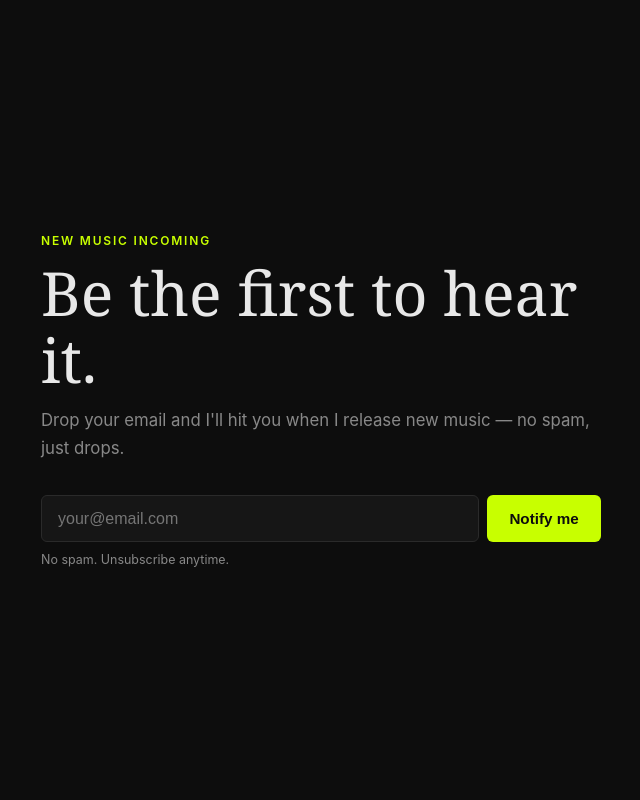
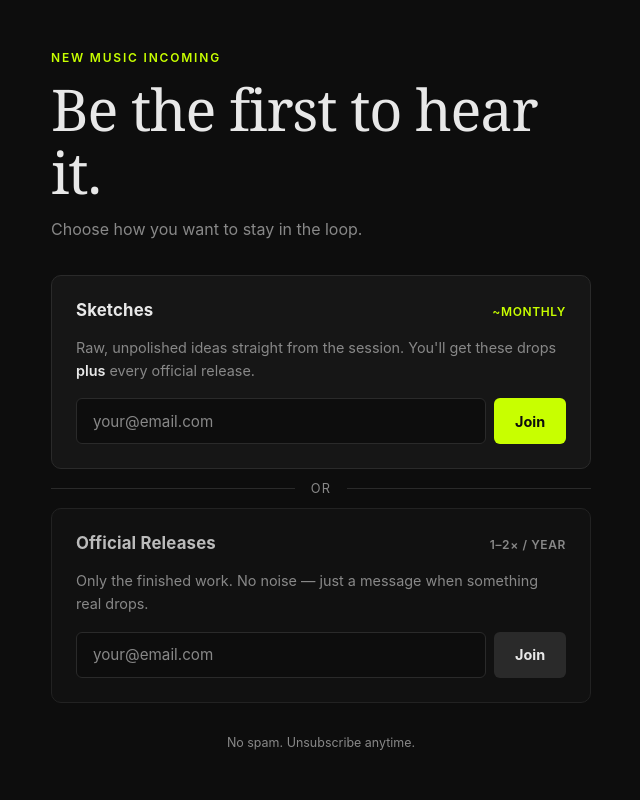
Before and after one commit to DouglasJamesAldridge/music-site, a Flask app: page / in a window 1280 px wide. Shown: the whole page, without its empty margins (319-959 px from the left). Run offline with Flask 3, Linux system fonts and the light colour scheme.

Commit message:
Add two subscription tiers

```diff
--- a/app.py
+++ b/app.py
@@ -1,4 +1,5 @@
 # app.py
+
 import re
 import os
 import sqlite3
@@ -9,48 +10,92 @@ app.secret_key = os.environ.get("SECRET_KEY", "local-dev-fallback")
 
 DATABASE = "subscribers.db"
 
+
+# --- Database Helpers ---
+
 def get_db_connection():
     conn = sqlite3.connect(DATABASE)
     conn.row_factory = sqlite3.Row
     return conn
 
+
 def init_db():
+    """
+    Create the subscribers table with a 'list' column to track
+    which list each person signed up for:
+      'sketches' = monthly drops + official releases
+      'official' = official releases only
+    The UNIQUE constraint is on (email + list) so the same email
+    can't appear twice on the same list.
+    """
     conn = get_db_connection()
     conn.execute("""
         CREATE TABLE IF NOT EXISTS subscribers (
-            id      INTEGER PRIMARY KEY AUTOINCREMENT,
-            email   TEXT NOT NULL UNIQUE,
-            created_at DATETIME DEFAULT CURRENT_TIMESTAMP
+            id         INTEGER PRIMARY KEY AUTOINCREMENT,
+            email      TEXT NOT NULL,
+            list       TEXT NOT NULL CHECK(list IN ('sketches', 'official')),
+            created_at DATETIME DEFAULT CURRENT_TIMESTAMP,
+            UNIQUE(email, list)
         )
     """)
     conn.commit()
     conn.close()
 
+
+# --- Email Validation ---
+
 def is_valid_email(email):
     pattern = r"^[^@\s]+@[^@\s]+\.[^@\s]+$"
     return re.match(pattern, email) is not None
+
+
+# --- Routes ---
 
 @app.route("/", methods=["GET", "POST"])
 def index():
     if request.method == "POST":
         email = request.form.get("email", "").strip().lower()
+        # 'list_type' comes from a hidden input in each form
+        list_type = request.form.get("list_type", "").strip()
+
+        # Validate list_type
+        if list_type not in ("sketches", "official"):
+            flash("Something went wrong. Please try again.", "error")
+            return redirect(url_for("index"))
+
+        # Validate email
         if not email:
             flash("Please enter your email address.", "error")
             return redirect(url_for("index"))
+
         if not is_valid_email(email):
             flash("That doesn't look like a valid email. Please try again.", "error")
             return redirect(url_for("index"))
+
+        # Save to database
         conn = get_db_connection()
         try:
-            conn.execute("INSERT INTO subscribers (email) VALUES (?)", (email,))
+            conn.execute(
+                "INSERT INTO subscribers (email, list) VALUES (?, ?)",
+                (email, list_type)
+            )
             conn.commit()
-            flash("You're on the list! I'll hit you when new music drops.", "success")
+
+            if list_type == "sketches":
+                flash("You're on the Sketches list — expect raw drops in your inbox.", "success")
+            else:
+                flash("You're on the Official Releases list — I'll hit you when it's official.", "success")
+
         except sqlite3.IntegrityError:
-            flash("You're already subscribed — stay tuned.", "info")
+            flash("You're already subscribed to that list.", "info")
+
         finally:
             conn.close()
+
         return redirect(url_for("index"))
+
     return render_template("index.html")
+
 
 if __name__ == "__main__":
     init_db()
--- a/static/css/style.css
+++ b/static/css/style.css
@@ -1,31 +1,220 @@
+/* static/css/style.css */
+
 *, *::before, *::after { box-sizing: border-box; margin: 0; padding: 0; }
+
 :root {
-  --bg: #0d0d0d; --surface: #161616; --border: #2a2a2a;
-  --text: #e8e8e8; --text-muted: #888; --accent: #c8ff00;
-  --accent-dim: #a8d400; --error: #ff5c5c; --info: #5cb8ff;
+  --bg:          #0d0d0d;
+  --surface:     #161616;
+  --surface-alt: #111111;
+  --border:      #2a2a2a;
+  --text:        #e8e8e8;
+  --text-muted:  #888;
+  --accent:      #c8ff00;
+  --accent-dim:  #a8d400;
+  --error:       #ff5c5c;
+  --info:        #5cb8ff;
   --font-display: 'Georgia', serif;
-  --font-body: -apple-system, BlinkMacSystemFont, 'Segoe UI', sans-serif;
+  --font-body:    -apple-system, BlinkMacSystemFont, 'Segoe UI', sans-serif;
 }
+
 html, body { height: 100%; }
-body { background-color: var(--bg); color: var(--text); font-family: var(--font-body);
-  display: flex; align-items: center; justify-content: center; min-height: 100vh; padding: 2rem 1rem; }
-.container { width: 100%; max-width: 560px; display: flex; flex-direction: column; gap: 2rem; }
+
+body {
+  background-color: var(--bg);
+  color: var(--text);
+  font-family: var(--font-body);
+  display: flex;
+  align-items: center;
+  justify-content: center;
+  min-height: 100vh;
+  padding: 2rem 1rem;
+}
+
+.container {
+  width: 100%;
+  max-width: 540px;
+  display: flex;
+  flex-direction: column;
+  gap: 2rem;
+}
+
+/* Hero */
 .hero { display: flex; flex-direction: column; gap: 0.75rem; }
-.eyebrow { font-size: 0.75rem; letter-spacing: 0.15em; text-transform: uppercase; color: var(--accent); font-weight: 600; }
-.headline { font-family: var(--font-display); font-size: clamp(2.4rem, 7vw, 3.8rem); font-weight: normal; line-height: 1.1; }
-.subline { font-size: 1.05rem; color: var(--text-muted); line-height: 1.7; }
+
+.eyebrow {
+  font-size: 0.75rem;
+  letter-spacing: 0.15em;
+  text-transform: uppercase;
+  color: var(--accent);
+  font-weight: 600;
+}
+
+.headline {
+  font-family: var(--font-display);
+  font-size: clamp(2.4rem, 7vw, 3.6rem);
+  font-weight: normal;
+  line-height: 1.1;
+  letter-spacing: -0.02em;
+}
+
+.subline {
+  font-size: 1rem;
+  color: var(--text-muted);
+  line-height: 1.7;
+}
+
+/* Flash Messages */
 .messages { display: flex; flex-direction: column; gap: 0.5rem; }
-.message { padding: 0.85rem 1.1rem; border-radius: 6px; font-size: 0.9rem; border-left: 3px solid transparent; }
+
+.message {
+  padding: 0.85rem 1.1rem;
+  border-radius: 6px;
+  font-size: 0.9rem;
+  border-left: 3px solid transparent;
+}
+
 .message--success { background: rgba(200,255,0,0.08); border-color: var(--accent); color: var(--accent); }
-.message--error { background: rgba(255,92,92,0.08); border-color: var(--error); color: var(--error); }
-.message--info { background: rgba(92,184,255,0.08); border-color: var(--info); color: var(--info); }
-.signup-form { display: flex; flex-direction: column; gap: 0.6rem; }
-.input-row { display: flex; gap: 0.5rem; }
-.input-row input[type="email"] { flex: 1; padding: 0.85rem 1rem; background: var(--surface);
-  border: 1px solid var(--border); border-radius: 6px; color: var(--text); font-size: 1rem; outline: none; }
+.message--error   { background: rgba(255,92,92,0.08);  border-color: var(--error);  color: var(--error); }
+.message--info    { background: rgba(92,184,255,0.08); border-color: var(--info);   color: var(--info); }
+
+/* Cards */
+.cards {
+  display: flex;
+  flex-direction: column;
+  gap: 0;
+}
+
+.card {
+  background: var(--surface);
+  border: 1px solid var(--border);
+  border-radius: 10px;
+  padding: 1.5rem;
+  display: flex;
+  flex-direction: column;
+  gap: 1rem;
+}
+
+.card--muted {
+  background: var(--surface-alt);
+  border-color: #222;
+}
+
+.card-header {
+  display: flex;
+  justify-content: space-between;
+  align-items: baseline;
+}
+
+.card-label {
+  font-size: 1.05rem;
+  font-weight: 700;
+  color: var(--text);
+  letter-spacing: 0.01em;
+}
+
+.card--muted .card-label {
+  color: #bbb;
+}
+
+.card-freq {
+  font-size: 0.75rem;
+  color: var(--accent);
+  font-weight: 600;
+  letter-spacing: 0.05em;
+  text-transform: uppercase;
+}
+
+.card--muted .card-freq {
+  color: var(--text-muted);
+}
+
+.card-desc {
+  font-size: 0.9rem;
+  color: var(--text-muted);
+  line-height: 1.6;
+}
+
+.card-desc em {
+  color: var(--text);
+  font-style: normal;
+  font-weight: 600;
+}
+
+/* Divider */
+.divider {
+  display: flex;
+  align-items: center;
+  gap: 1rem;
+  padding: 0.75rem 0;
+  color: var(--text-muted);
+  font-size: 0.8rem;
+  letter-spacing: 0.1em;
+  text-transform: uppercase;
+}
+
+.divider::before,
+.divider::after {
+  content: '';
+  flex: 1;
+  height: 1px;
+  background: var(--border);
+}
+
+/* Input Row */
+.input-row {
+  display: flex;
+  gap: 0.5rem;
+}
+
+.input-row input[type="email"] {
+  flex: 1;
+  padding: 0.8rem 1rem;
+  background: #0d0d0d;
+  border: 1px solid var(--border);
+  border-radius: 6px;
+  color: var(--text);
+  font-size: 0.95rem;
+  font-family: var(--font-body);
+  outline: none;
+  transition: border-color 0.2s;
+}
+
+.input-row input[type="email"]::placeholder { color: var(--text-muted); }
 .input-row input[type="email"]:focus { border-color: var(--accent); }
-.input-row button[type="submit"] { padding: 0.85rem 1.4rem; background: var(--accent); color: #0d0d0d;
-  border: none; border-radius: 6px; font-size: 0.95rem; font-weight: 700; cursor: pointer; }
-.input-row button[type="submit"]:hover { background: var(--accent-dim); }
-.fine-print { font-size: 0.78rem; color: var(--text-muted); }
-@media (max-width: 420px) { .input-row { flex-direction: column; } .input-row button { width: 100%; } }
+
+.input-row button {
+  padding: 0.8rem 1.3rem;
+  background: var(--accent);
+  color: #0d0d0d;
+  border: none;
+  border-radius: 6px;
+  font-size: 0.9rem;
+  font-weight: 700;
+  font-family: var(--font-body);
+  cursor: pointer;
+  white-space: nowrap;
+  transition: background 0.15s, transform 0.1s;
+}
+
+.input-row button:hover { background: var(--accent-dim); }
+.input-row button:active { transform: scale(0.97); }
+
+.input-row button.btn--muted {
+  background: #2a2a2a;
+  color: var(--text);
+}
+
+.input-row button.btn--muted:hover { background: #333; }
+
+/* Fine print */
+.fine-print {
+  font-size: 0.78rem;
+  color: var(--text-muted);
+  text-align: center;
+}
+
+/* Mobile */
+@media (max-width: 420px) {
+  .input-row { flex-direction: column; }
+  .input-row button { width: 100%; }
+}
--- a/templates/index.html
+++ b/templates/index.html
@@ -7,12 +7,17 @@
   <link rel="stylesheet" href="{{ url_for('static', filename='css/style.css') }}" />
 </head>
 <body>
+
   <main class="container">
+
+    <!-- Hero -->
     <header class="hero">
       <p class="eyebrow">New music incoming</p>
       <h1 class="headline">Be the first to hear it.</h1>
-      <p class="subline">Drop your email and I'll hit you when I release new music — no spam, just drops.</p>
+      <p class="subline">Choose how you want to stay in the loop.</p>
     </header>
+
+    <!-- Flash Messages -->
     {% with messages = get_flashed_messages(with_categories=true) %}
       {% if messages %}
         <div class="messages">
@@ -22,13 +27,73 @@
         </div>
       {% endif %}
     {% endwith %}
-    <form class="signup-form" method="POST" action="/">
-      <div class="input-row">
-        <input type="email" name="email" placeholder="your@email.com" required autocomplete="email" aria-label="Email address" />
-        <button type="submit">Notify me</button>
+
+    <!-- Signup Cards -->
+    <div class="cards">
+
+      <!-- Card 1: Sketches -->
+      <div class="card">
+        <div class="card-header">
+          <p class="card-label">Sketches</p>
+          <p class="card-freq">~Monthly</p>
+        </div>
+        <p class="card-desc">
+          Raw, unpolished ideas straight from the session.
+          You'll get these drops <em>plus</em> every official release.
+        </p>
+        <form method="POST" action="/">
+          <!-- Hidden input tells the server which list this form is for -->
+          <input type="hidden" name="list_type" value="sketches" />
+          <div class="input-row">
+            <input
+              type="email"
+              name="email"
+              placeholder="your@email.com"
+              required
+              autocomplete="email"
+              aria-label="Email for Sketches list"
+            />
+            <button type="submit">Join</button>
+          </div>
+        </form>
       </div>
-      <p class="fine-print">No spam. Unsubscribe anytime.</p>
-    </form>
+
+      <!-- Divider -->
+      <div class="divider">
+        <span>or</span>
+      </div>
+
+      <!-- Card 2: Official Releases -->
+      <div class="card card--muted">
+        <div class="card-header">
+          <p class="card-label">Official Releases</p>
+          <p class="card-freq">1–2× / year</p>
+        </div>
+        <p class="card-desc">
+          Only the finished work. No noise — just a message
+          when something real drops.
+        </p>
+        <form method="POST" action="/">
+          <input type="hidden" name="list_type" value="official" />
+          <div class="input-row">
+            <input
+              type="email"
+              name="email"
+              placeholder="your@email.com"
+              required
+              autocomplete="email"
+              aria-label="Email for Official Releases list"
+            />
+            <button type="submit" class="btn--muted">Join</button>
+          </div>
+        </form>
+      </div>
+
+    </div>
+
+    <p class="fine-print">No spam. Unsubscribe anytime.</p>
+
   </main>
+
 </body>
 </html>
```
